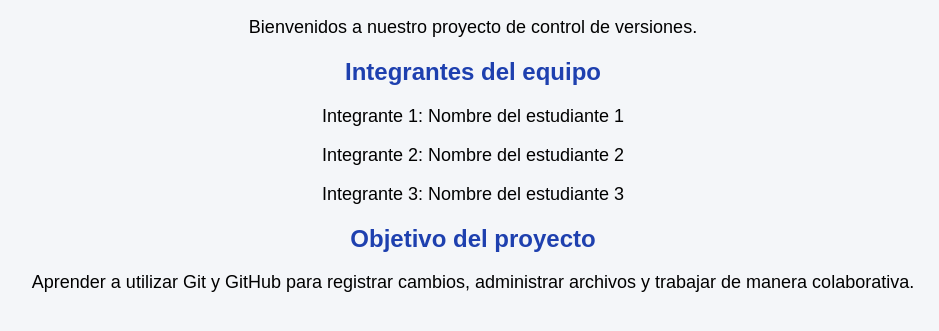
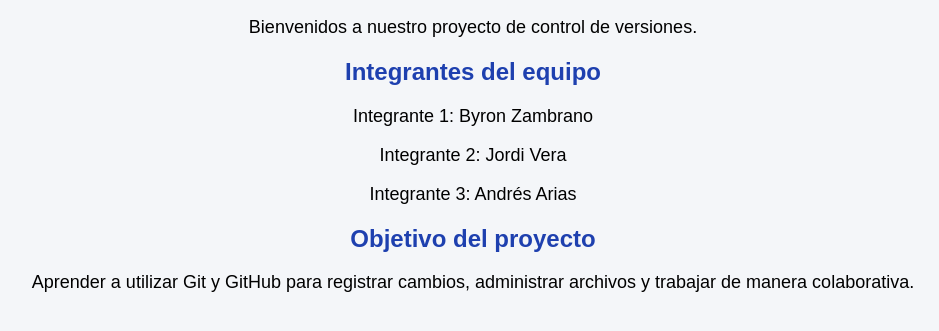
Before and after one commit to Jover25/control-versiones, a plain HTML site: page index.html in a window 1280 px wide. Shown: the part 159-490 px from the top of the page, without its empty margins (167-1106 px from the left). Drawn offline with Linux system fonts and the light colour scheme.

Commit message:
Agregar integrantes del equipo

```diff
--- a/index.html
+++ b/index.html
@@ -45,11 +45,11 @@
     <h2>Integrantes del equipo</h2>
 
 
-    <p>Integrante 1: Nombre del estudiante 1</p>
+    <p>Integrante 1: Byron Zambrano </p>
 
-    <p>Integrante 2: Nombre del estudiante 2</p>
+    <p>Integrante 2: Jordi Vera </p>
 
-    <p>Integrante 3: Nombre del estudiante 3</p>
+    <p>Integrante 3: Andrés Arias </p>
 
     <h2>Objetivo del proyecto</h2>
 
```
